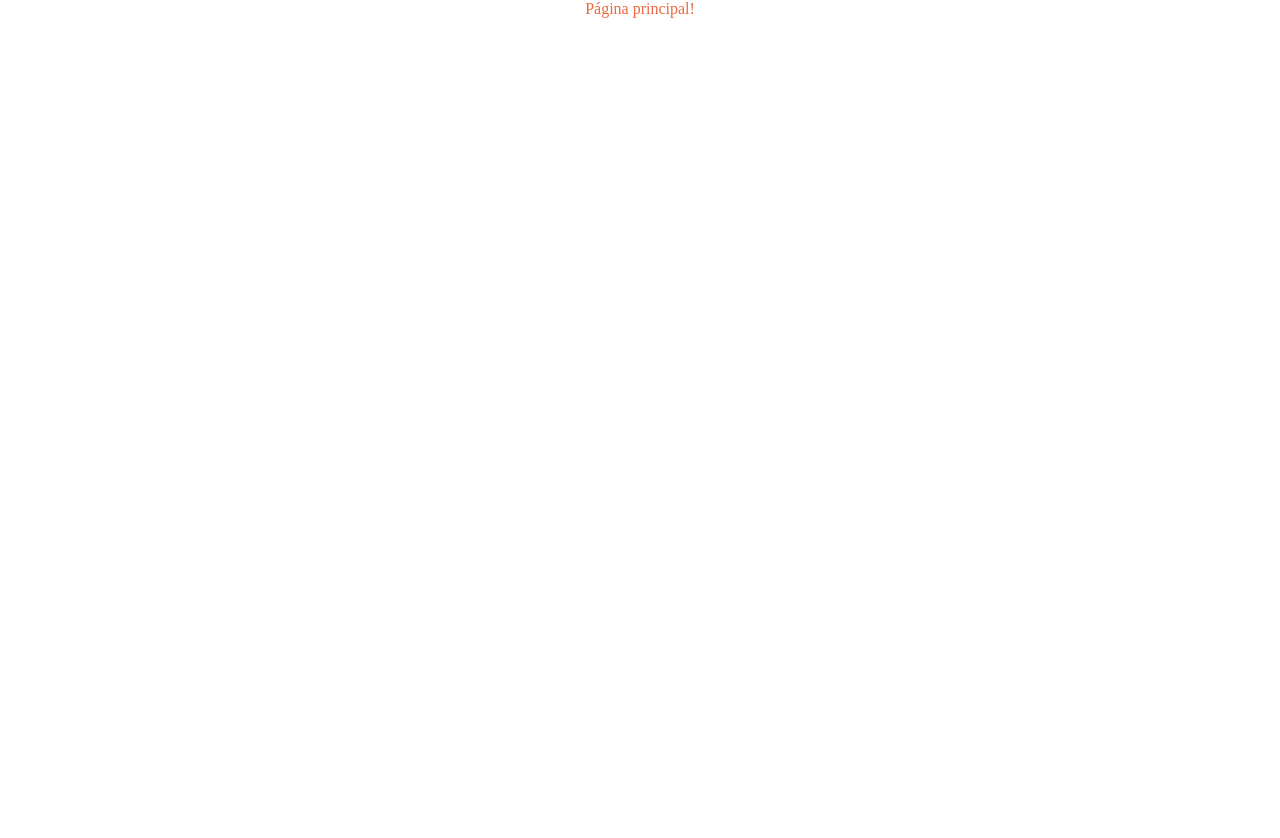
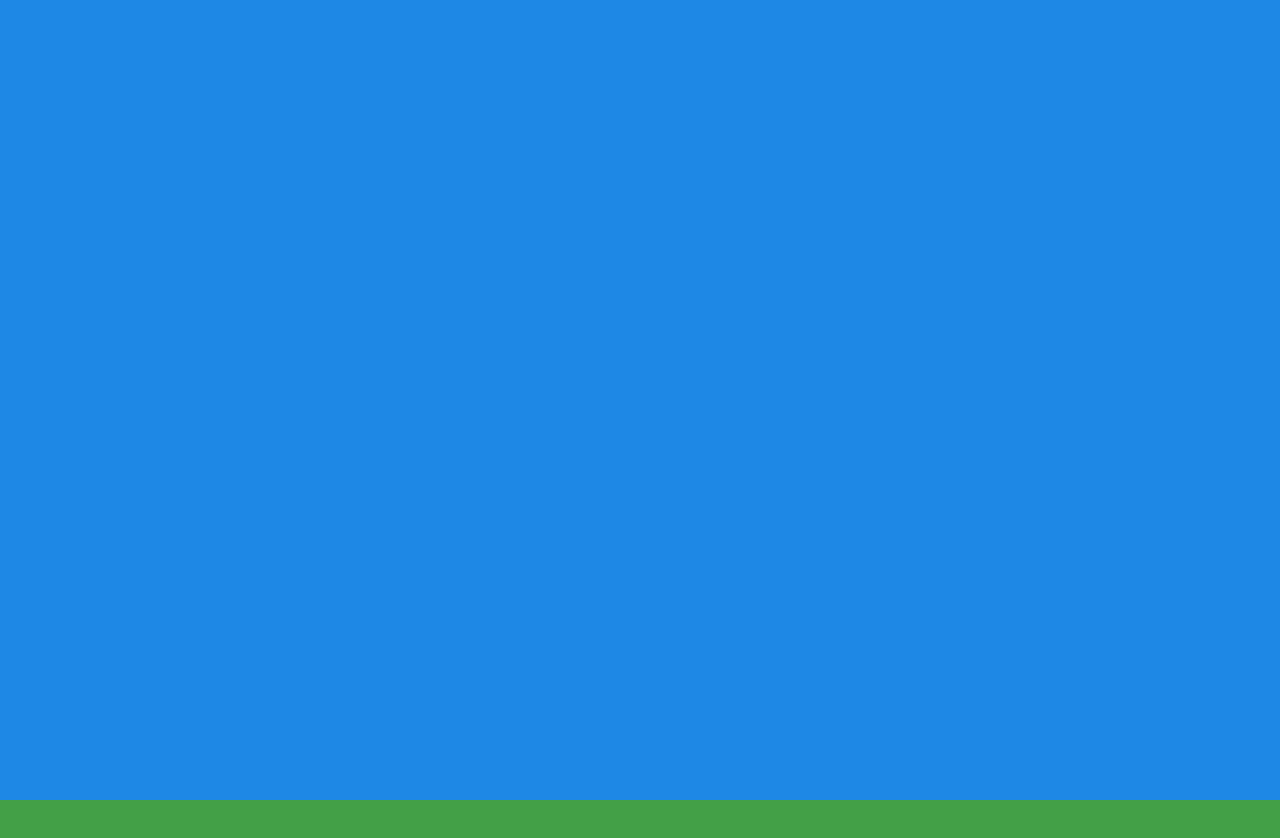
Before and after one commit to portal-ciclismo/front, a React (Create React App) app in the folder app-ciclismo/: page / in a window 1280 px wide. Shown: the top 838 px of the page. Before the commit the page ends 800 px from the top, so only its background shows below. Built offline with nearby package versions, Linux system fonts and the light colour scheme.

Commit message:
adicionando a estrutura do segundo sprint

```diff
--- a/app-ciclismo/src/pages-css/Cadastro.css
+++ b/app-ciclismo/src/pages-css/Cadastro.css
@@ -54,7 +54,7 @@ html{
 .cadastro-form button {
     width: 100%;
     padding:  0.625rem; /* 10px / 16px = 0.625rem */
-    background-color: #CC333F;
+    background-color: var(--red);
     color: var(--white);
     border: none;
     border-radius: 2.5rem; /* 40px / 16px = 2.5rem */
--- a/app-ciclismo/src/pages-css/Home.css
+++ b/app-ciclismo/src/pages-css/Home.css
@@ -1,3 +1,42 @@
-.text {
-    text-align: center;
-}
+/* Home.css */
+.home-container {
+    display: flex;
+    flex-direction: column;
+    align-items: center;
+  }
+
+  .section1,
+  .section2,
+  .section3,
+  .section4,
+  .section5,
+  .section6 {
+    width: 100vw;
+    min-height: 100vh;
+    color: white;
+  }
+
+  /* Section 1 */
+  .section1 {
+    background-color: #1e88e5;
+  }
+  /* Section 2 */
+  .section2 {
+    background-color: #43a047;
+  }
+  /* Section 3 */
+  .section3 {
+    background-color: #f4511e;
+  }
+  /* Section 4 */
+  .section4 {
+    background-color: #9c27b0;
+  }
+  /* Section 5 */
+  .section5 {
+    background-color: #ff5722;
+  }
+  /* Section 6 */
+  .section6 {
+    background-color: #795548;
+  }
--- a/app-ciclismo/src/pages/Home.js
+++ b/app-ciclismo/src/pages/Home.js
@@ -1,13 +1,32 @@
+import React from 'react';
 import '../pages-css/Home.css';
 
-function Home() {
-    return (
-        <main>
-            <p className="text">Página principal!</p>
-        </main>
-
-        /* A tela inicial é aqui. Onde vai ter as coisa lá da tela inicial. Temos que decidir os componentes e o que vai estar aqui!  :)   */
-    )
-}
+const Home = () => {
+  return (
+    <div className="home-container">
+      <section className="section1">
+        {/* Conteúdo da primeira seção */}
+      </section>
+      <section className="section2">
+        {/* Conteúdo da segunda seção */}
+      </section>
+      <section className="section3">
+        {/* Conteúdo da terceira seção */}
+      </section>
+      <section className="section4">
+        {/* Conteúdo da quarta seção */}
+      </section>
+      <section className="section5">
+        {/* Conteúdo da quinta seção */}
+      </section>
+      <section className="section6">
+        {/* Conteúdo da sexta seção */}
+        <footer>
+          {/* Conteúdo do footer */}
+        </footer>
+      </section>
+    </div>
+  );
+};
 
 export default Home;
```
